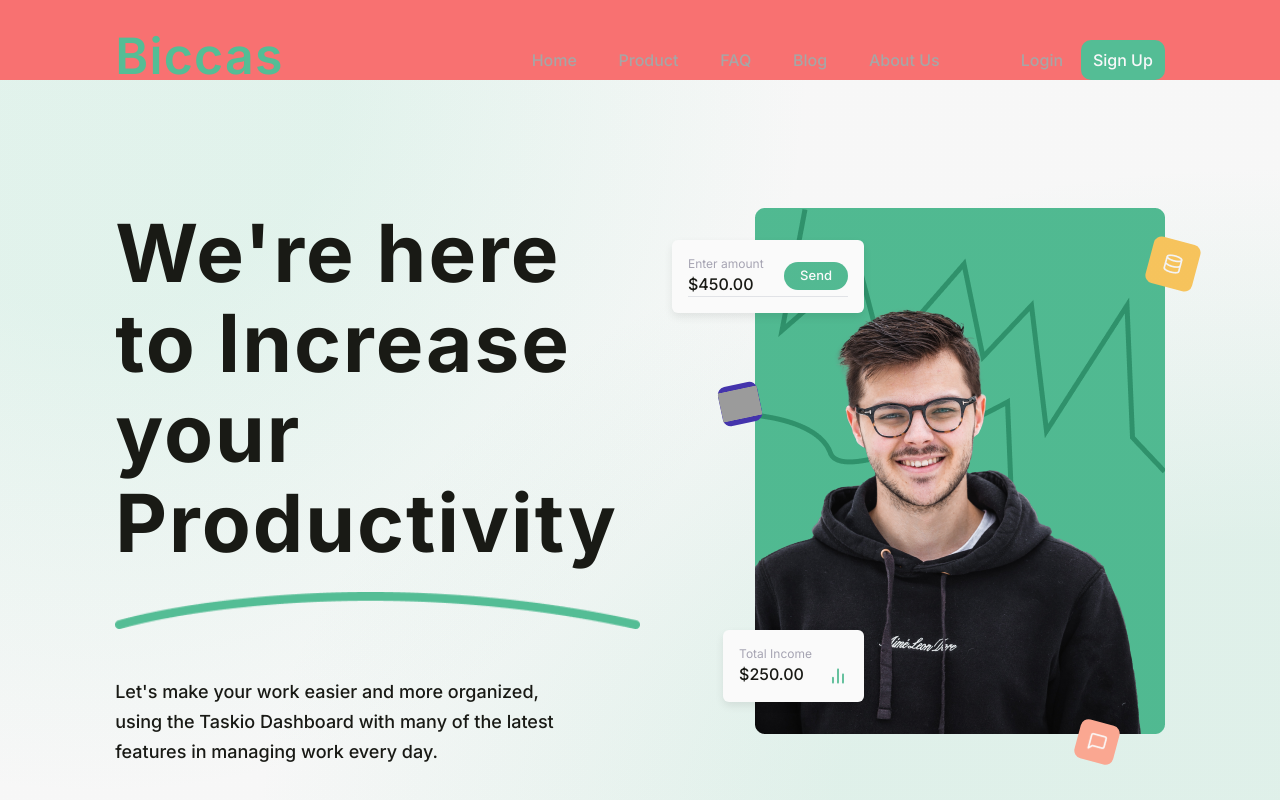
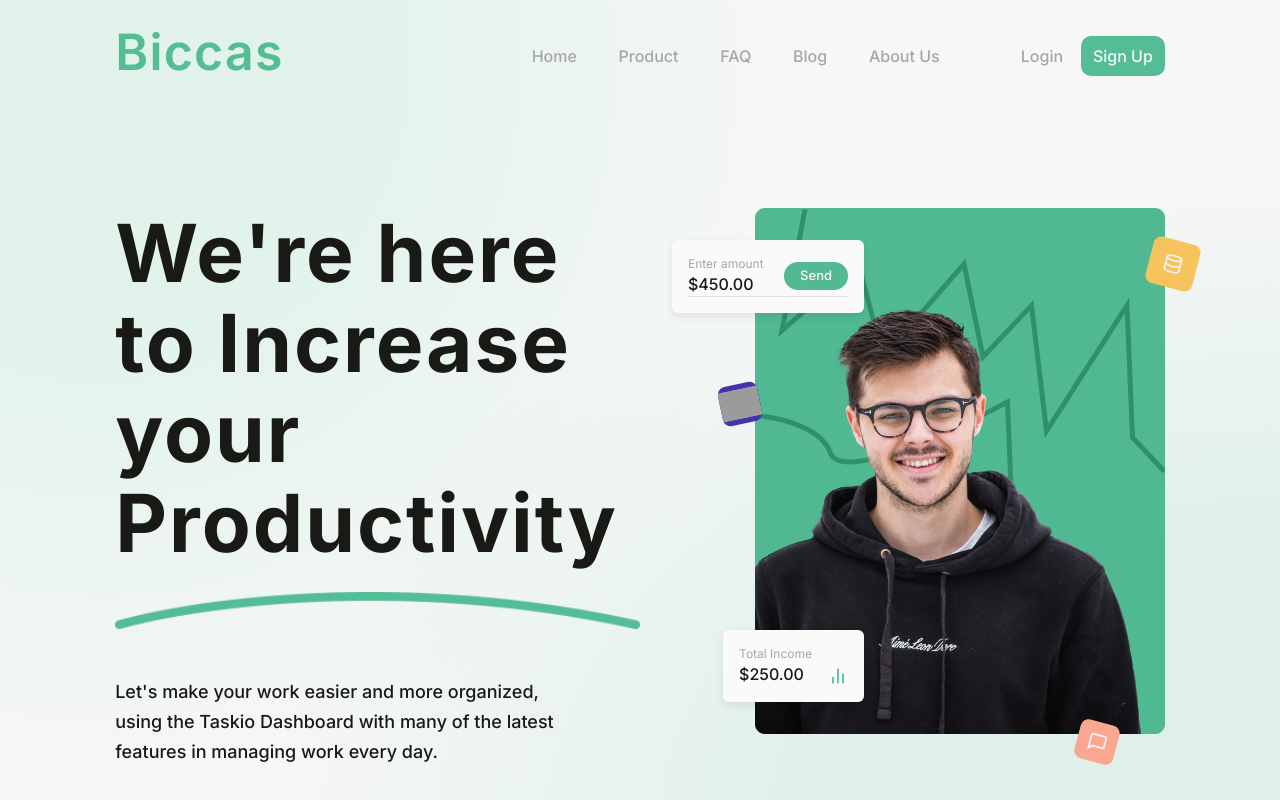
Before and after one commit to oceanGod1/technical-test, a React (Vite) app: page / in a window 1280 px wide. Shown: the top 800 px of the page. Built offline with nearby package versions, Linux system fonts and the light colour scheme; grey boxes are pictures that could not be loaded.

Commit message:
fixed the nav bug

```diff
--- a/src/App.jsx
+++ b/src/App.jsx
@@ -1,17 +1,17 @@
+import MainNavigation from "./MainNavigation/MainNavigation";
 import FeaturesBenefitsPlans from "./FeaturesBenefitsPlans/FeaturesBenefitsPlans";
 import Footer from "./Footer/Footer";
 import Landing from "./Landing/Landing";
-import Navigation from "./Landing/Navigation/Navigation";
 import Ratings from "./Ratings/Ratings";
 
 function App() {
   return (
     <>
-      <Navigation />
       <Landing />
       <Ratings />
       <FeaturesBenefitsPlans />
       <Footer />
+      <MainNavigation />
     </>
   );
 }
--- a/src/Landing/Landing.jsx
+++ b/src/Landing/Landing.jsx
@@ -1,4 +1,3 @@
-import Navigation from "./Navigation/Navigation";
 import Introduction from "./Introduction/Introduction";
 import LandingRightCard from "./LandingRightCard/LandingRightCard";
 import LandingFooter from "./LandingFooter/LandingFooter";
@@ -7,7 +6,6 @@ import SectionLargestCards from "../ReccuringCmp/SectionLargestCard";
 export default function Landing() {
   return (
     <SectionLargestCards classes="h-fit bg-gradient-to-b from-[#00000005_70%] grid-rows-[2.5rem_5.5rem_auto_auto] lg:grid-rows-[2.5rem_10.5rem_auto_auto] grid-cols-[repeat(2,minmax(1rem,34.6rem))] to-white_90% before:content-[''] before:-z-30 before:absolute before:w-full before:h-full before:bg-customBG1 after:content-[''] after:-z-30 after:absolute after:w-full after:h-full after:bg-customBG2">
-      <Navigation />
       <Introduction />
       <LandingRightCard />
       <LandingFooter />
--- a/src/Landing/Navigation/MainMenu.jsx
+++ b/src/MainNavigation/MainMenu.jsx
@@ -1,4 +1,4 @@
-import LinkButton from "../../ReccuringCmp/LinkButton";
+import LinkButton from "../ReccuringCmp/LinkButton";
 import MenuLink from "./MenuLink";
 
 export default function MainMenu({ classes, childClasses }) {
--- a/src/Landing/Navigation/Navigation.jsx
+++ b/src/MainNavigation/MainNavigation.jsx
@@ -1,23 +1,22 @@
 import { useState } from "react";
 
-import CompanyLogo from "../../ReccuringCmp/CompanyLogo";
-import MobileCurtain from "./MobileCurtain";
+import CompanyLogo from "../ReccuringCmp/CompanyLogo";
 import Hamburger from "./Hamburger";
 import MainMenu from "./MainMenu";
+import MobileCurtain from "./MobileCurtain";
 
-export default function Navigation() {
+export default function MainNavigation() {
   let [activeCurtain, setActiveCurtain] = useState(false);
 
   const handleCurtain = e => {
     setActiveCurtain(!activeCurtain);
   };
-
   return (
-    <nav className="z-50 h-fit w-full pt-10 px-[9%] fixed top-0 row-start-2 col-span-2 grid grid-cols-[repeat(2,minmax(1rem,34.6rem))] items-center justify-center bg-red-400">
+    <section className="h-12 px-[9%] font-customFont fixed top-8 grid grid-cols-[repeat(2,minmax(1rem,34.6rem))] justify-center items-center">
       <CompanyLogo />
       <MainMenu classes="hidden lg:flex justify-self-end" />
       <Hamburger handleCurtain={handleCurtain} activeCurtain={activeCurtain} />
       <MobileCurtain activeCurtain={activeCurtain} />
-    </nav>
+    </section>
   );
 }
```
Also changed, not shown: src/MainNavigation/Hamburger.jsx (renamed from src/Landing/Navigation/Hamburger.jsx), src/MainNavigation/MenuLink.jsx (renamed from src/Landing/Navigation/MenuLink.jsx), src/MainNavigation/MobileCurtain.jsx (renamed from src/Landing/Navigation/MobileCurtain.jsx).
